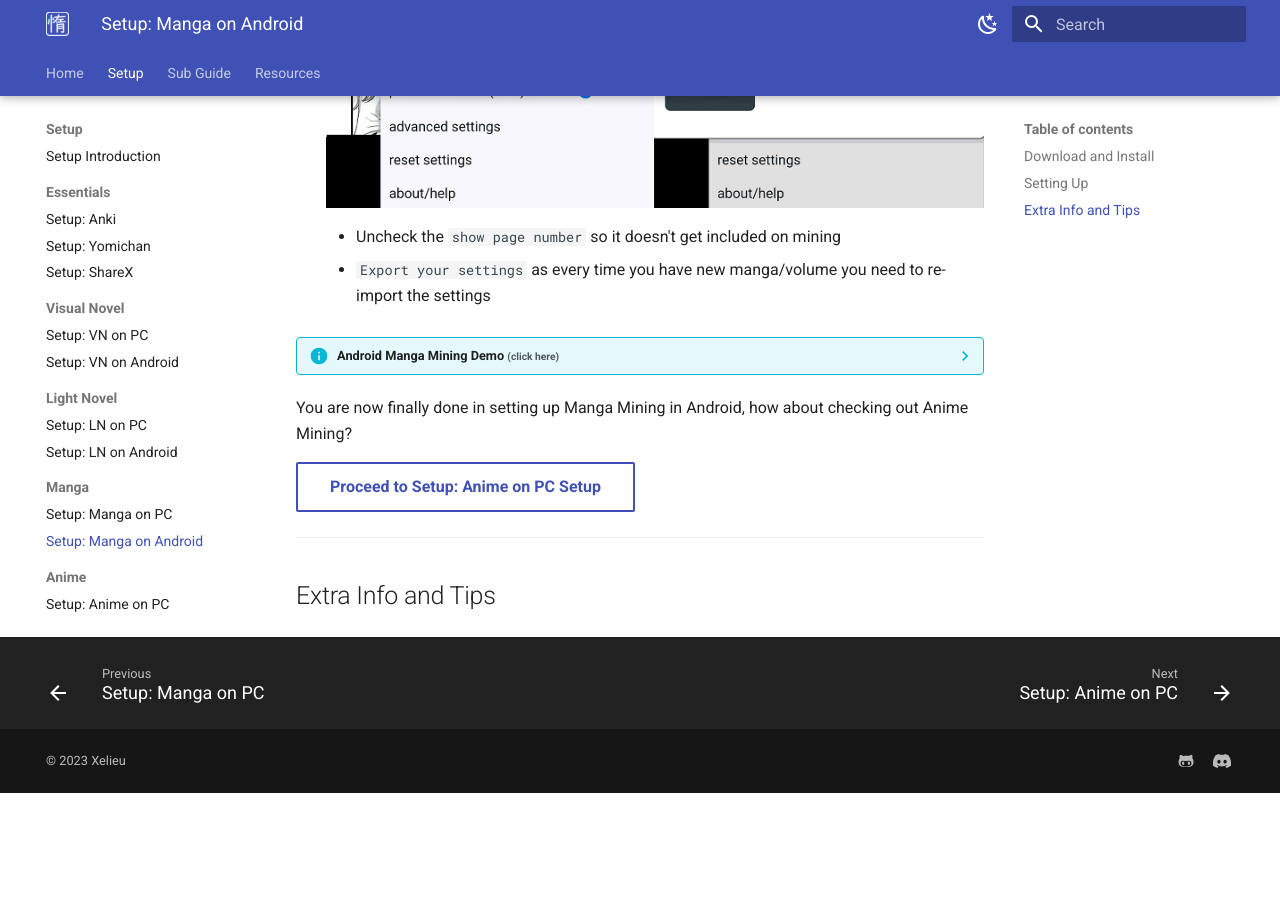
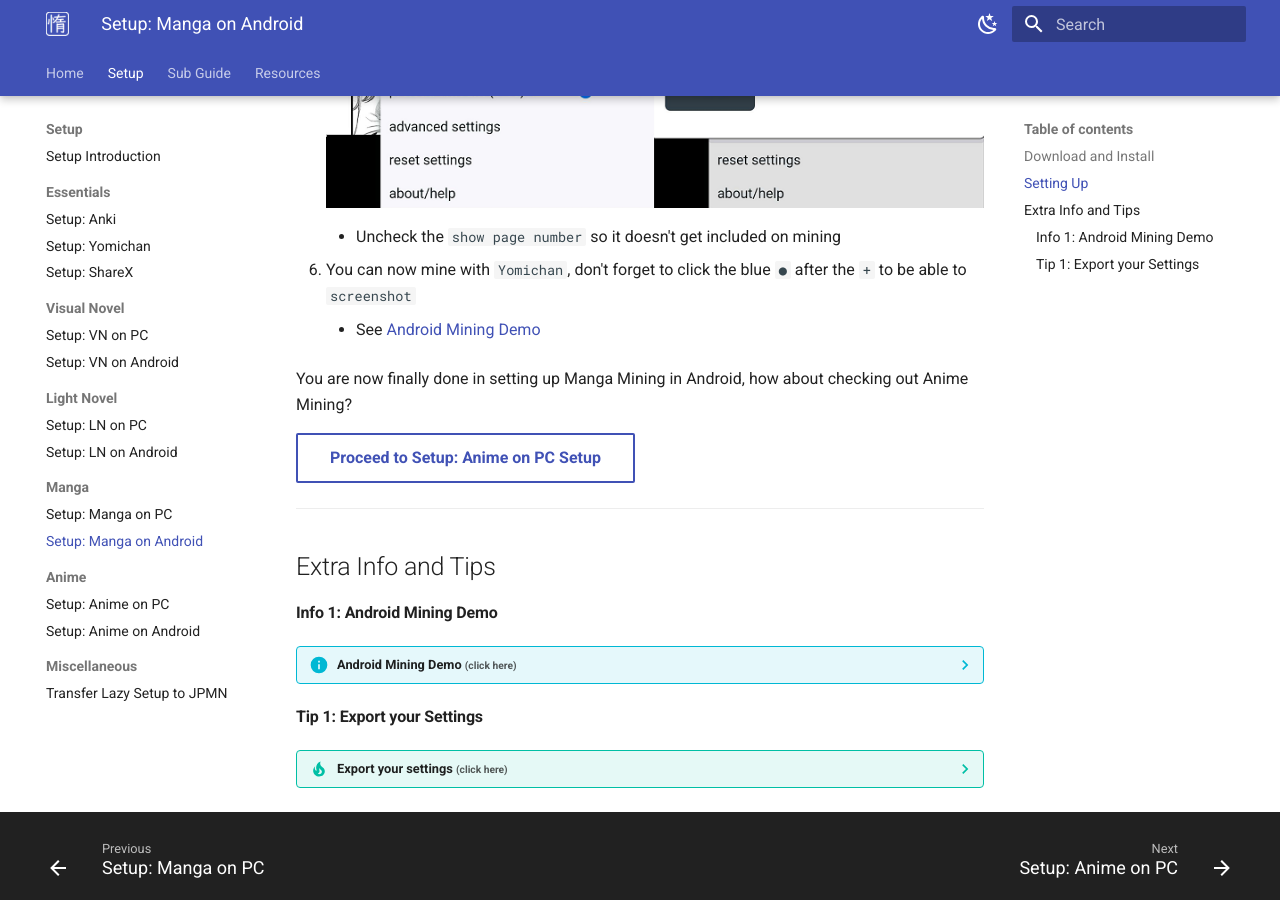
Before and after one commit to Xelieu/xelieu.github.io, an MkDocs documentation site: the page built from docs/jp-lazy-guide/setupMangaOnAndroid.md, in a window 1280 px wide and 900 px high, scrolled down 2125 px. Built offline with MkDocs 1.6.1 and Material for MkDocs 9.7.7, drawn with Linux system fonts in a browser that asks for light colours; before the commit the page ends 2918 px from its top, so only the background shows below that.

Commit message:
$added more info

```diff
--- a/docs/jp-lazy-guide/setupMangaOnAndroid.md
+++ b/docs/jp-lazy-guide/setupMangaOnAndroid.md
@@ -41,11 +41,11 @@
     ![Manga Android HTML File](../img/android-mokuro-settings.png){height=500 width=1000}
 
     - Uncheck the `show page number` so it doesn't get included on mining
-    - `Export your settings` as every time you have new manga/volume you need to re-import the settings
 
-??? info "Android Manga Mining Demo <small>(click here)</small>"
+6. You can now mine with `Yomichan`, don't forget to click the blue `●` after the `+` to be able to `screenshot`
 
-    ![Android Manga Mining](../img/android-manga-mining.gif){height=200 width=400}
+    - See [Android Mining Demo](https://xelieu.github.io/jp-lazy-guide/setupMangaOnAndroid/#info-1-android-mining-demo)
+
 
 You are now finally done in setting up Manga Mining in Android, how about checking out Anime Mining?
 
@@ -54,3 +54,17 @@
 ---
 
 ## Extra Info and Tips
+
+#### Info 1: Android Mining Demo
+
+??? info "Android Mining Demo <small>(click here)</small>"
+
+    - Mining Demo with Manga screenshot
+
+    ![Android Manga Mining](../img/android-manga-mining.gif){height=200 width=400}s
+
+#### Tip 1: Export your Settings
+
+??? tip "Export your settings <small>(click here)</small>"
+
+    - `Export your settings` as every time you have new manga/volume you need to re-import the settings
```
Also changed, not shown: docs/jp-lazy-guide/index.md (+23 -2 lines), docs/jp-lazy-guide/setupShareX.md (+10 -0 lines), 3 other files.
